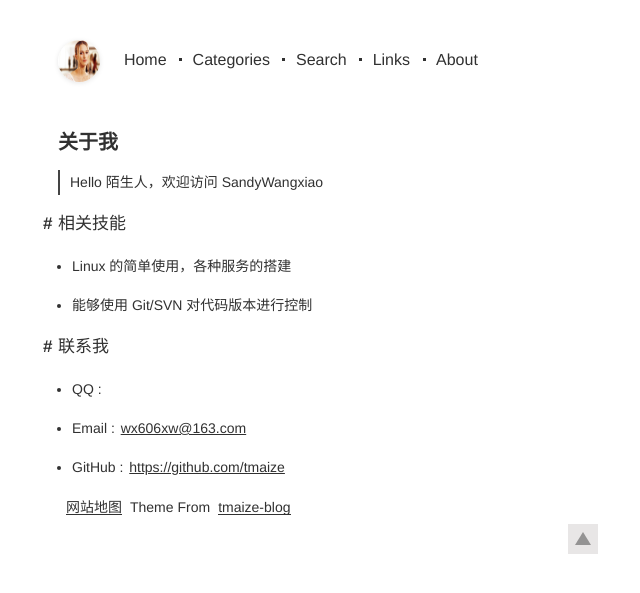
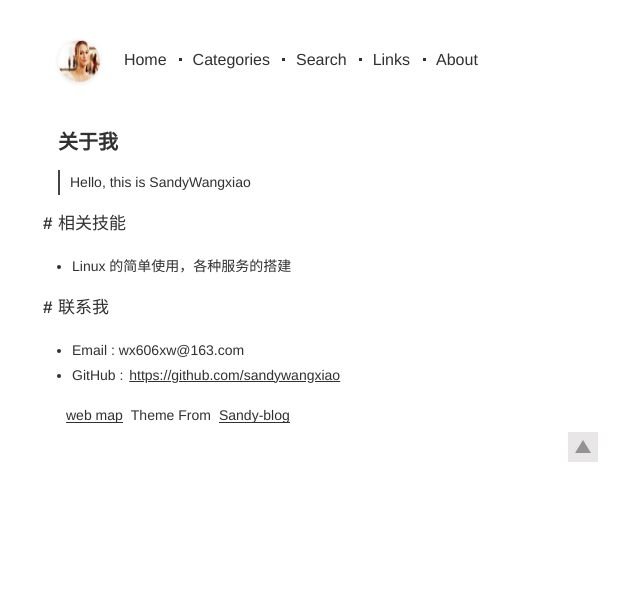
Before and after one commit to sandywangxiao/sandywangxiao.github.io, a Jekyll site: the page built from pages/about.md, in a window 1280 px wide. Shown: the top 593 px of the page, without its empty margins (302-942 px from the left). Built offline with Jekyll 4.4.1, drawn with Linux system fonts in a browser that asks for light colours; comment, search, counter and statistics services are not loaded.

Commit message:
change layout

```diff
--- a/_config.yml
+++ b/_config.yml
@@ -23,7 +23,7 @@ bmobRestApiKey: 6f1419c800083315432f2df7dcb503d4
 
 # 域名配置
 # baseUrl配置,如果网站部署在根目录下的目录中，请设置为 /目录名
-domainUrl: 'http://blog.tmaize.net'
+domainUrl: 'https://sandywangxiao.github.io/'
 baseUrl: ''
 
 # 菜单
--- a/_includes/footer.html
+++ b/_includes/footer.html
@@ -1,8 +1,8 @@
 <footer class="container footer animation-fade-up">
   <span>{{ site.footerText }}</span>
-  <a href="{{ site.baseUrl }}/sitemap.xml">网站地图</a>
+  <a href="{{ site.baseUrl }}/sitemap.xml">web map</a>
   <span>Theme From</span>
   <!-- 请保留 -->
-  <a href="https://github.com/TMaize/tmaize-blog">tmaize-blog</a>
+  <a href="https://sandywangxiao.github.io/">Sandy-blog</a>
   <div id="moveUp" style="display: none"></div>
 </footer>
--- a/pages/about.md
+++ b/pages/about.md
@@ -4,18 +4,15 @@ isPage: true
 title: 关于我
 ---
 
-> Hello 陌生人，欢迎访问 SandyWangxiao
+> Hello, this is SandyWangxiao
 
 
 ## 相关技能
 
 - Linux 的简单使用，各种服务的搭建
 
-- 能够使用 Git/SVN 对代码版本进行控制
 
 ## 联系我
 
-- QQ :
-- Email : [wx606xw@163.com](http://mail.qq.com/cgi-bin/qm_share?t=qm_mailme&email=YBQNAQkaBSAREU4DDw0)
-
-- GitHub : [https://github.com/tmaize](https://github.com/tmaize)
+- Email : wx606xw@163.com
+- GitHub : [https://github.com/sandywangxiao](https://github.com/sandywangxiao)
--- a/pages/categories.html
+++ b/pages/categories.html
@@ -1,7 +1,7 @@
 ---
 layout: page
 isPage: true
-title: 文章分类
+title: Categories of Blogs
 css: [blog.css]
 js: [blog.js,plugin.js]
 ---
--- a/pages/search.html
+++ b/pages/search.html
@@ -1,13 +1,13 @@
 ---
 layout: page
 isPage: true
-title: 搜索
+title: Search
 css: [blog.css]
 js: [blog.js,search.js,plugin.js]
 ---
 <div class="container page-search animation-fade-up">
 	<h1 class="page-title" id="{{ page.title }}">{{ page.title }}</h1>
-	<input id="search-input" type="text" placeholder="请在这里输入关键词^_^"></input>
+	<input id="search-input" type="text" placeholder="Please enter key words^_^"></input>
 	<ul class="search-list">
 		{% for post in site.posts  %}
 		<li hidden>
```
Also changed, not shown: _posts/2017-06-10-Web Crawler.md (added, +48 -0 lines), pages/chat.html (deleted, +0 -32 lines), pages/links.md (deleted, +0 -21 lines), README.md, 2 other files.
